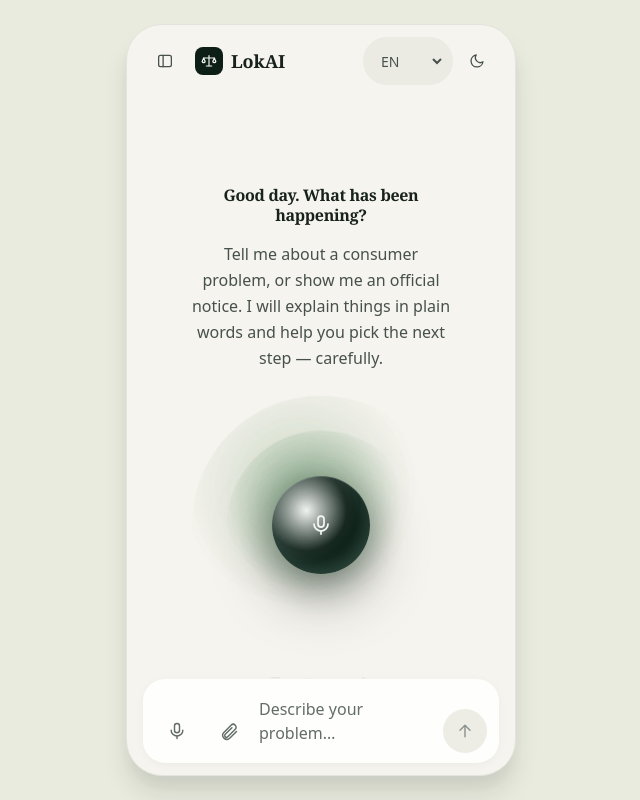
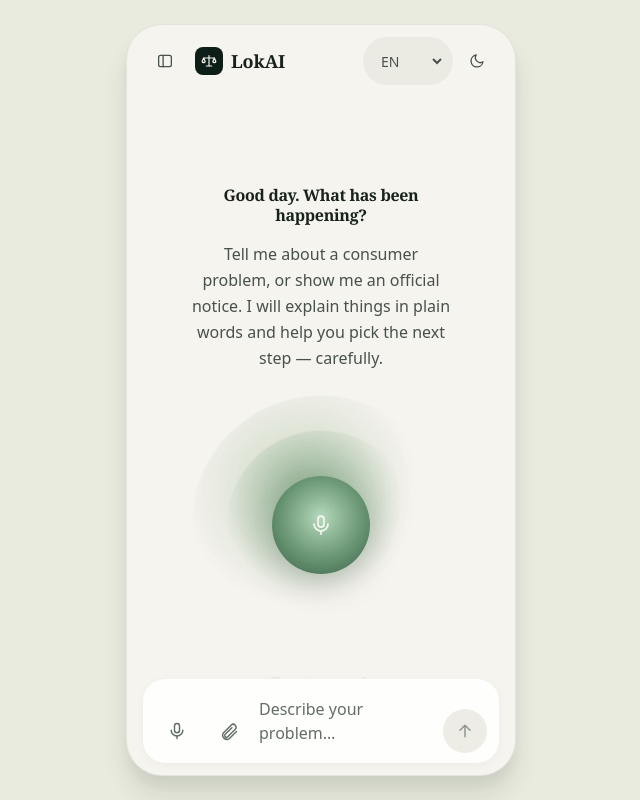
Before and after one commit to rudy0Z/lokai-v2, a React (Vite) app: page / in a window 1280 px wide. Shown: the whole page, without its empty margins (319-959 px from the left). Built offline with nearby package versions, Linux system fonts and the light colour scheme; a web font is replaced by a local one.

Commit message:
polish(M3): orb re-spec — luminous sage disc, no specular/rim/atom rings, md size on voice page, single waveform

```diff
--- a/src/app/pages/VoiceCapturePage.tsx
+++ b/src/app/pages/VoiceCapturePage.tsx
@@ -66,8 +66,10 @@ export default function VoiceCapturePage() {
           </div>
 
           <div className="flex flex-col items-center gap-7">
+            {/* M3: the orb breathes at a balanced size; the single live
+                waveform lives in the transcript card where the words are */}
             <button type="button" onClick={stop} aria-label={tr('tapToStop')} className="rounded-full outline-offset-8">
-              <VoiceOrb state="listening" size="lg" />
+              <VoiceOrb state="listening" size="md" />
             </button>
             <div className="w-full max-w-[300px] bg-card rounded-[22px] p-4">
               <div className="waveform" aria-hidden="true">
--- a/src/styles/base.css
+++ b/src/styles/base.css
@@ -243,7 +243,6 @@ a,
   /* light-theme lift (DESIGN-AUDIT P2-3): 0.34 alpha vanished on 98%-L ivory */
   --orb-outer: oklch(72% 0.065 140 / 0.5);
   --orb-mid: oklch(60% 0.08 150 / 0.66);
-  --orb-core: var(--c-standout);
   position: relative;
   display: grid;
   place-items: center;
@@ -291,37 +290,16 @@ a,
   width: 40%;
   height: 40%;
   border-radius: 9999px;
+  /* calm-authority M3: a soft luminous botanical-sage disc — no specular
+     highlight, no hard rim, no 3D ball. The mic glyph floats on gradient
+     light that blends into both the ivory and the night canvas. */
   background: radial-gradient(
-    circle at 35% 35%,
-    oklch(97% 0 0 / 0.9) 0%,
-    var(--orb-core) 45%,
-    oklch(24% 0.03 165 / 0.95) 100%
+    circle at 50% 42%,
+    oklch(86% 0.055 150 / 0.95) 0%,
+    oklch(58% 0.075 152 / 0.9) 60%,
+    oklch(38% 0.06 158 / 0.88) 100%
   );
-  box-shadow:
-    /* Outer ambient shadow */
-    0 20px 60px rgba(20, 34, 26, 0.4),
-    /* Mid-tone glow */
-    0 12px 36px rgba(20, 34, 26, 0.3),
-    /* Inner highlight for 3D effect */
-    inset 0 1px 0 rgba(255, 255, 255, 0.15),
-    inset 0 0 20px rgba(255, 255, 255, 0.08),
-    /* Subsurface scattering rim light */
-    inset 0 -8px 24px rgba(110, 180, 160, 0.15);
-}
-
-/* Add glossy overlay to core */
-.orb-core::before {
-  content: '';
-  position: absolute;
-  inset: 0;
-  border-radius: 9999px;
-  background: radial-gradient(
-    circle at 30% 30%,
-    rgba(255, 255, 255, 0.25) 0%,
-    transparent 60%
-  );
-  pointer-events: none;
-  mix-blend-mode: hard-light;
+  box-shadow: 0 10px 34px rgba(20, 34, 26, 0.18);
 }
 
 /* idle: a slow breathe */
@@ -376,19 +354,16 @@ a,
   border-width: 1px;
   opacity: 0.7;
 }
+/* calm-authority M3: pure scale-and-fade expansion — no rotation, no
+   atom-diagram orbiting */
 @keyframes orb-ring {
   0% {
-    transform: scale(0.85) rotate(0deg);
+    transform: scale(0.85);
     opacity: 0.9;
     border-color: var(--orb-mid);
   }
-  50% {
-    transform: scale(1.15) rotate(180deg);
-    opacity: 0.5;
-    border-color: oklch(80% 0.03 150);
-  }
   100% {
-    transform: scale(1.6) rotate(360deg);
+    transform: scale(1.6);
     opacity: 0;
     border-color: transparent;
   }
@@ -406,23 +381,12 @@ a,
 }
 
 @keyframes thinking-pulse {
-  0%, 100% {
+  0%,
+  100% {
     transform: scale(0.94);
-    box-shadow:
-      0 20px 60px rgba(20, 34, 26, 0.4),
-      0 12px 36px rgba(20, 34, 26, 0.3),
-      inset 0 1px 0 rgba(255, 255, 255, 0.15),
-      inset 0 0 20px rgba(255, 255, 255, 0.08),
-      inset 0 -8px 24px rgba(110, 180, 160, 0.1);
   }
   50% {
     transform: scale(0.96);
-    box-shadow:
-      0 24px 70px rgba(20, 34, 26, 0.5),
-      0 16px 40px rgba(20, 34, 26, 0.4),
-      inset 0 1px 0 rgba(255, 255, 255, 0.2),
-      inset 0 0 30px rgba(255, 255, 255, 0.12),
-      inset 0 -8px 24px rgba(110, 180, 160, 0.18);
   }
 }
 
```
